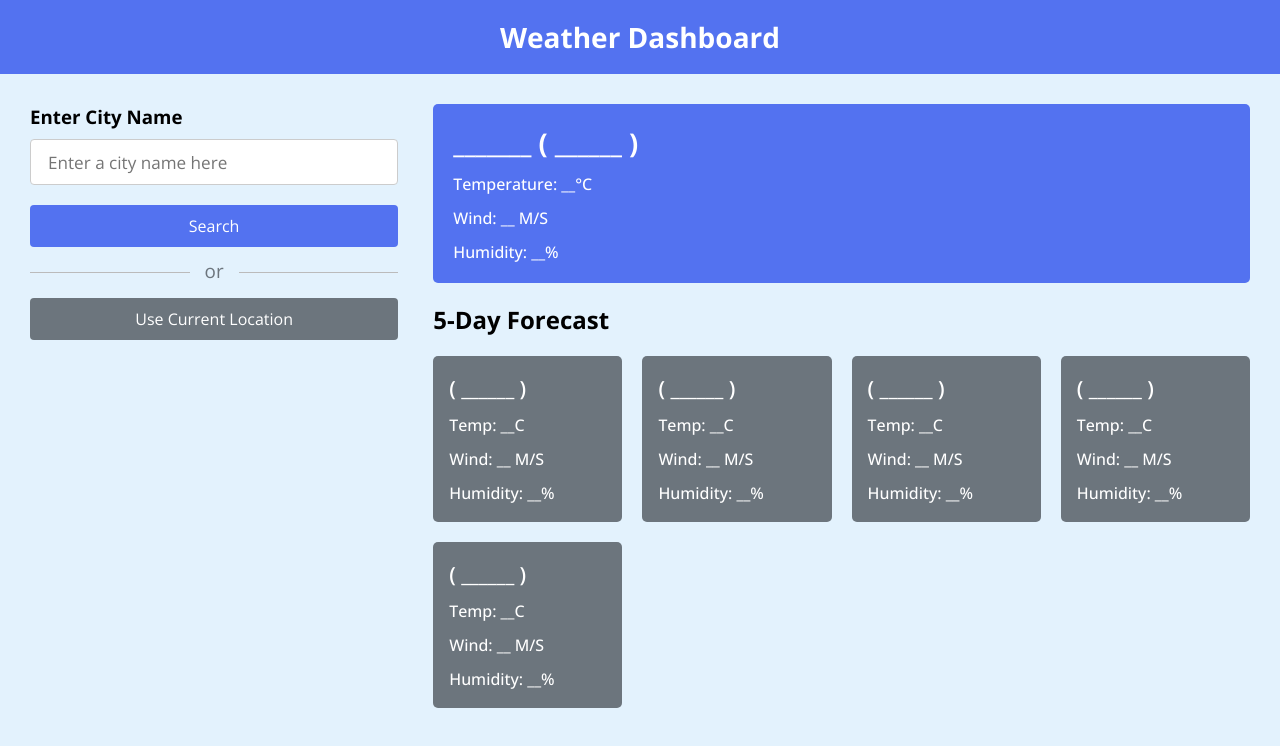
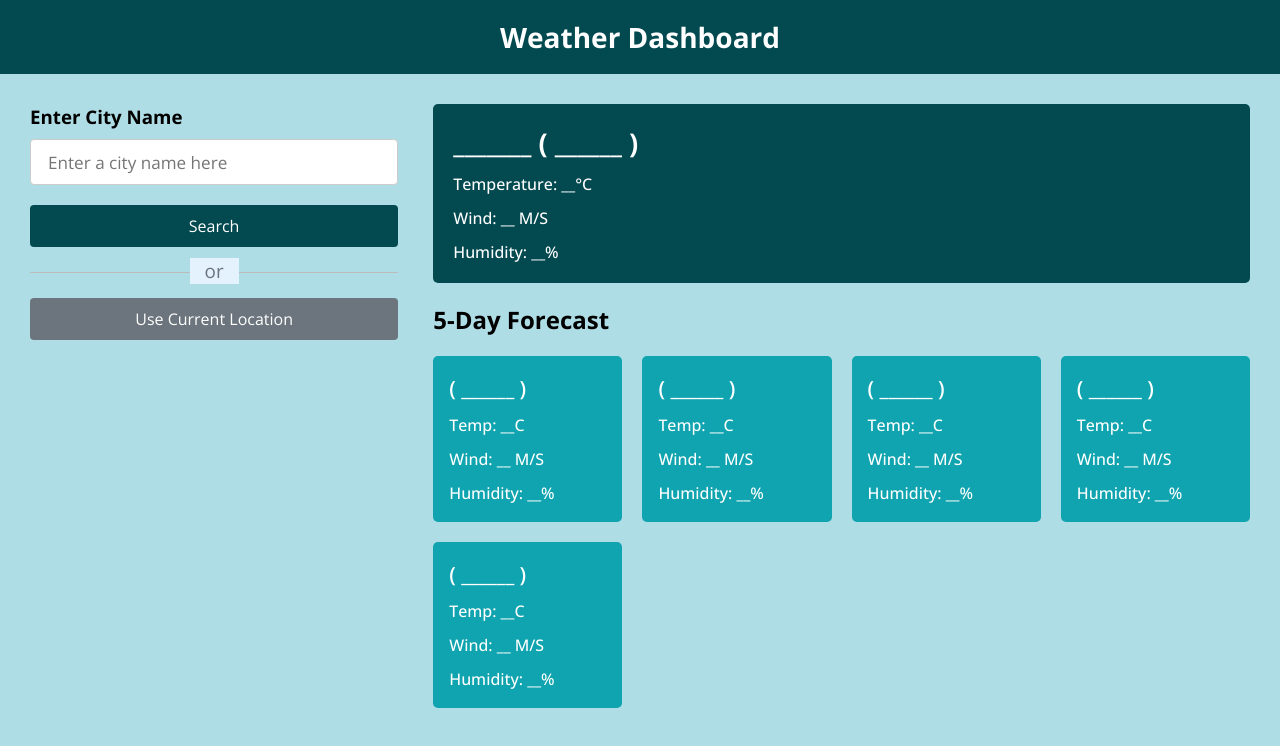
Before and after one commit to JonathanSavastano/Weather, a plain HTML site: page index.html in a window 1280 px wide. Drawn offline with nearby package versions, Linux system fonts and the light colour scheme.

Commit message:
changed color scheme

```diff
--- a/styles.css
+++ b/styles.css
@@ -7,10 +7,10 @@
   font-family: 'Open Sans', sans-serif;
 }
 body {
-  background: #E3F2FD;
+  background: #AFDDE5;
 }
 h1 {
-  background: #5372F0;
+  background: #024950;
   font-size: 1.75rem;
   text-align: center;
   padding: 18px 0;
@@ -36,7 +36,7 @@ h1 {
 }
 .weather-input input:focus {
   padding: 0 16px;
-  border: 2px solid #5372F0;
+  border: 2px solid #0fa4af;
 }
 .weather-input .separator {
   height: 1px;
@@ -64,11 +64,11 @@ h1 {
   border-radius: 4px;
   font-size: 1rem;
   color: #fff;
-  background: #5372F0;
+  background: #024950;
   transition: 0.2s ease;
 }
 .weather-input .search-btn:hover {
-  background: #2c52ed;
+  background: #0fa4af;
 }
 .weather-input .location-btn {
   background: #6C757D;
@@ -81,7 +81,7 @@ h1 {
 }
 .weather-data .current-weather {
   color: #fff;
-  background: #5372F0;
+  background: #024950;
   border-radius: 5px;
   padding: 20px 70px 20px 20px;
   display: flex;
@@ -120,7 +120,7 @@ h1 {
   padding: 18px 16px;
   list-style: none;
   width: calc(100% / 5);
-  background: #6C757D;
+  background: #0fa4af;
   border-radius: 5px;
 }
 .weather-cards .card h3 {
```
